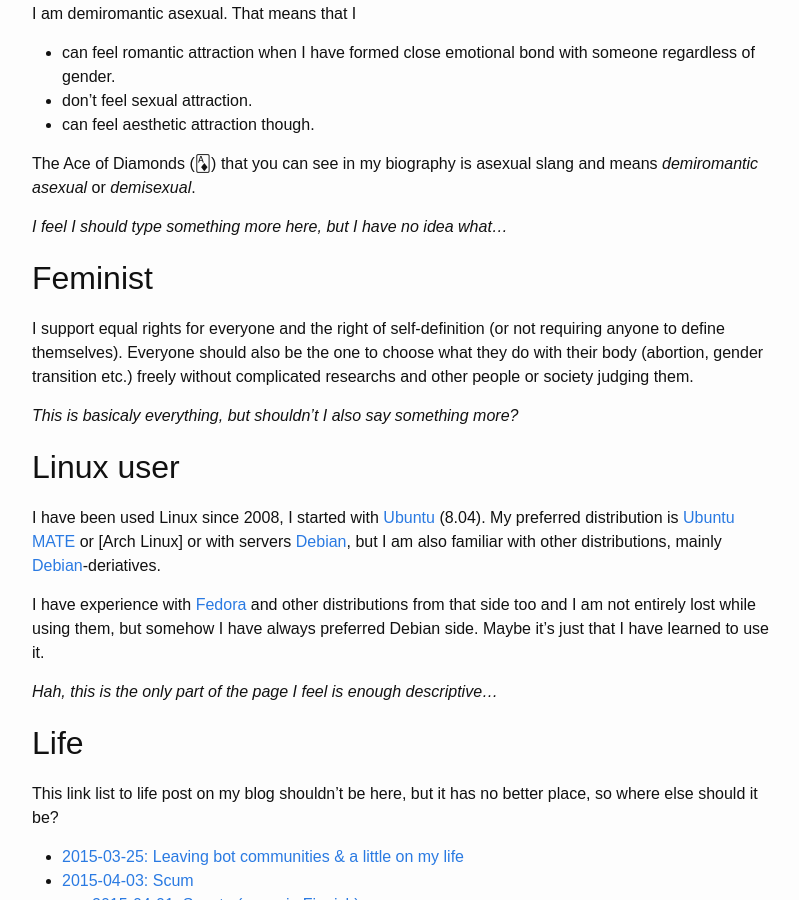
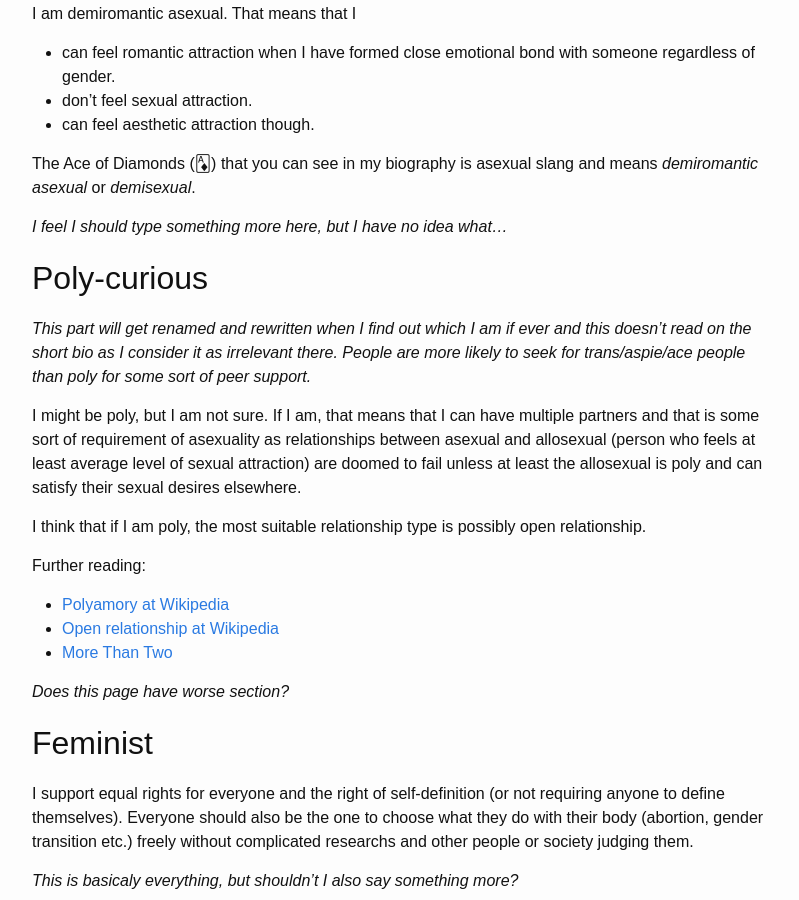
Before and after one commit to Mikaela/mikaela.github.io, a Jekyll site: the page built from pages/about.markdown, in a window 1280 px wide and 900 px high, scrolled down 1113 px. Shown: the whole window, without its empty margins (238-1037 px from the left). Built offline with Jekyll 4.4.1, drawn with Linux system fonts in a browser that asks for light colours.

Commit message:
about: poly-curious

```diff
--- a/pages/about.markdown
+++ b/pages/about.markdown
@@ -93,6 +93,29 @@ and means *demiromantic asexual* or *demisexual*.
 
 *I feel I should type something more here, but I have no idea what...*
 
+## Poly-curious
+
+*This part will get renamed and rewritten when I find out which I am if
+ ever and this doesn't read on the short bio as I consider it as irrelevant
+ there. People are more likely to seek for trans/aspie/ace people than
+ poly for some sort of peer support.*
+
+I might be poly, but I am not sure. If I am, that means that I can have
+multiple partners and that is some sort of requirement of asexuality as
+relationships between asexual and allosexual (person who feels at least
+average level of sexual attraction) are doomed to fail unless at least the
+allosexual is poly and can satisfy their sexual desires elsewhere.
+
+I think that if I am poly, the most suitable relationship type is possibly
+open relationship.
+
+Further reading:
+* [Polyamory at Wikipedia](https://en.wikipedia.org/wiki/Polyamory)
+* [Open relationship at Wikipedia](https://en.wikipedia.org/wiki/Open_relationship)
+* [More Than Two](https://www.morethantwo.com/)
+
+*Does this page have worse section?*
+
 ## Feminist
 
 I support equal rights for everyone and the right of self-definition (or
```
